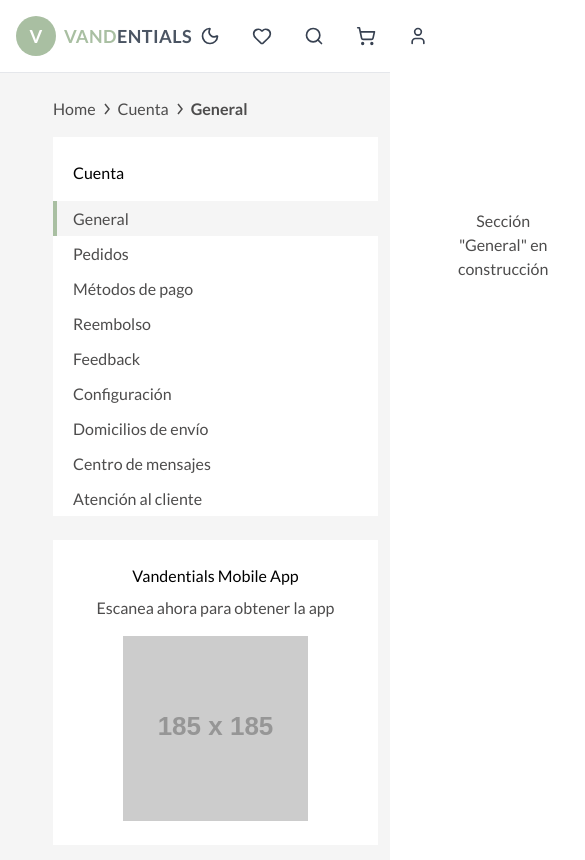
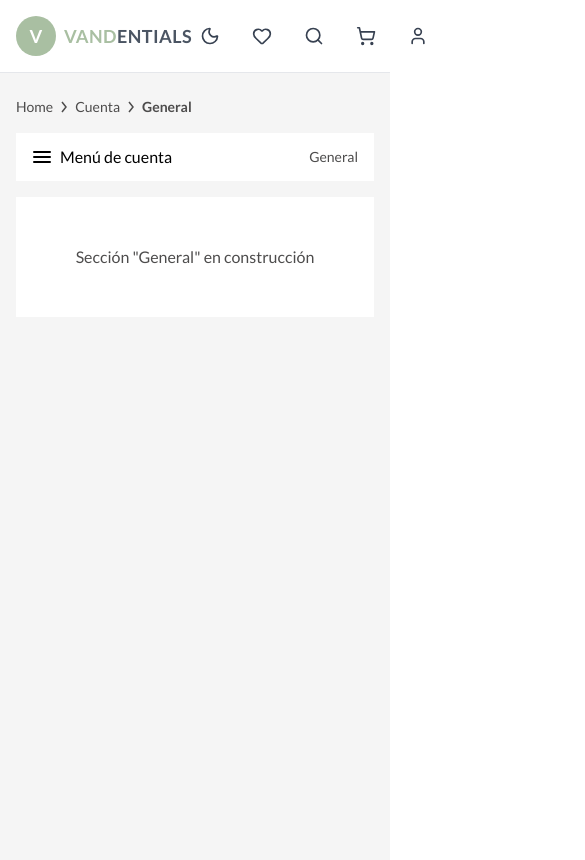
Before and after one commit to ArathCamacho/e-commerce-test, a React (Vite) app in the folder frontend/: page /cuenta in a window 390 px wide. Shown: the top 860 px of the page, 585 px wide, since content can reach past the window. Built offline with nearby package versions, Linux system fonts and the light colour scheme; what @designbycode/tailwindcss-text-stroke would draw is missing.

Commit message:
Account features - updated

```diff
--- a/frontend/src/components/account/AccountSidebar.jsx
+++ b/frontend/src/components/account/AccountSidebar.jsx
@@ -1,7 +1,7 @@
 import { useNavigate } from 'react-router-dom'
 import { useState, useRef, useEffect } from 'react'
 
-export function AccountSidebar({ activeSection, onSectionChange }) {
+export function AccountSidebar({ activeSection, onSectionChange, isOpen = false, onClose = () => { } }) {
     const navigate = useNavigate()
     const [indicatorStyle, setIndicatorStyle] = useState({ top: 0, height: 0 })
     const itemsRef = useRef({})
@@ -29,9 +29,40 @@ export function AccountSidebar({ activeSection, onSectionChange }) {
     }, [activeSection])
 
     return (
-        <div className="w-[325px] flex flex-col gap-6 flex-shrink-0 sticky top-6 self-start">
+        <>
+            {/* Mobile Overlay */}
+            {isOpen && (
+                <div
+                    className="fixed inset-0 bg-black/50 z-40 lg:hidden"
+                    onClick={onClose}
+                />
+            )}
+
+            {/* Sidebar */}
+            <div className={`
+                fixed lg:static top-0 left-0 h-full lg:h-auto
+                w-[280px] sm:w-[325px] lg:w-[325px]
+                flex flex-col gap-6 flex-shrink-0
+                lg:sticky lg:top-6 self-start
+                bg-[rgb(245,245,245)] dark:bg-zinc-950 lg:bg-transparent
+                z-50 lg:z-auto
+                transform transition-transform duration-300 ease-in-out
+                ${isOpen ? 'translate-x-0' : '-translate-x-full lg:translate-x-0'}
+                overflow-y-auto lg:overflow-visible
+                pt-4 lg:pt-0
+            `}>
+                {/* Mobile Close Button */}
+                <button
+                    onClick={onClose}
+                    className="lg:hidden absolute top-4 right-4 text-black dark:text-zinc-100 p-2"
+                >
+                    <svg width="24" height="24" viewBox="0 0 24 24" fill="none">
+                        <path d="M18 6L6 18M6 6l12 12" stroke="currentColor" strokeWidth="2" strokeLinecap="round" />
+                    </svg>
+                </button>
+
                 {/* Account Navigation Container */}
-            <div className="bg-white dark:bg-zinc-900">
+                <div className="bg-white dark:bg-zinc-900 mx-4 lg:mx-0">
                     {/* Header */}
                     <div className="px-5 pt-6 pb-4">
                         <h2 className="text-base font-normal text-black dark:text-zinc-100">
@@ -70,8 +101,8 @@ export function AccountSidebar({ activeSection, onSectionChange }) {
                     </nav>
                 </div>
 
-            {/* QR Code Container */}
-            <div className="bg-white dark:bg-zinc-900 px-5 py-6">
+                {/* QR Code Container - Hidden on mobile */}
+                <div className="hidden lg:block bg-white dark:bg-zinc-900 px-5 py-6 mx-4 lg:mx-0">
                     <p className="text-base font-light text-black dark:text-zinc-100 text-center mb-2">
                         Vandentials Mobile App
                     </p>
@@ -87,5 +118,6 @@ export function AccountSidebar({ activeSection, onSectionChange }) {
                     </div>
                 </div>
             </div>
+        </>
     )
 }
--- a/frontend/src/components/account/address/AddressCard.jsx
+++ b/frontend/src/components/account/address/AddressCard.jsx
@@ -9,11 +9,11 @@ export function AddressCard({ address, onEdit, onDelete, onClick }) {
     return (
         <fieldset
             onClick={() => onClick(address.id)}
-            className={`p-5 relative cursor-pointer transition-all ${address.isDefault
+            className={`p-5 relative cursor-pointer transition-all w-full sm:w-auto ${address.isDefault
                 ? 'bg-[rgb(240,244,239)] dark:bg-zinc-800 border border-[rgb(169,191,162)] dark:border-[rgb(169,191,162)]'
                 : 'bg-white dark:bg-zinc-900 border border-gray-200 dark:border-zinc-700'
                 }`}
-            style={{ width: ADDRESS_CARD_WIDTH, minHeight: ADDRESS_CARD_MIN_HEIGHT }}
+            style={{ width: 'auto', maxWidth: '100%', minWidth: '252px', minHeight: ADDRESS_CARD_MIN_HEIGHT }}
         >
             {/* Default Label */}
             {address.isDefault && (
--- a/frontend/src/components/account/payment/PaymentCard.jsx
+++ b/frontend/src/components/account/payment/PaymentCard.jsx
@@ -12,11 +12,11 @@ export function PaymentCard({ card, onEdit, onDelete, onClick }) {
     return (
         <fieldset
             onClick={() => onClick(card.id)}
-            className={`p-5 relative cursor-pointer transition-all ${card.isDefault
+            className={`p-5 relative cursor-pointer transition-all w-full sm:w-auto ${card.isDefault
                 ? 'bg-[rgb(240,244,239)] dark:bg-zinc-800 border border-[rgb(169,191,162)] dark:border-[rgb(169,191,162)]'
                 : 'bg-white dark:bg-zinc-900 border border-gray-200 dark:border-zinc-700'
                 }`}
-            style={{ width: ADDRESS_CARD_WIDTH, minHeight: ADDRESS_CARD_MIN_HEIGHT }}
+            style={{ width: 'auto', maxWidth: '100%', minWidth: '252px', minHeight: ADDRESS_CARD_MIN_HEIGHT }}
         >
             {/* Default Label */}
             {card.isDefault && (
--- a/frontend/src/pages/Account.jsx
+++ b/frontend/src/pages/Account.jsx
@@ -11,13 +11,24 @@ export function Account() {
     const [filterStatus, setFilterStatus] = useState('all')
     const [timeFilter, setTimeFilter] = useState('last-year')
     const [underlineStyle, setUnderlineStyle] = useState({ left: 0, width: 0 })
+    const [sidebarOpen, setSidebarOpen] = useState(false)
     const tabsRef = useRef({})
+    const tabsContainerRef = useRef(null)
 
     useEffect(() => {
         const activeTab = tabsRef.current[filterStatus]
-        if (activeTab) {
+        const container = tabsContainerRef.current
+
+        if (activeTab && container) {
+            // Get the parent container's padding
+            const containerRect = container.getBoundingClientRect()
+            const tabRect = activeTab.getBoundingClientRect()
+
+            // Calculate position relative to the main container (including padding)
+            const leftOffset = tabRect.left - containerRect.left
+
             setUnderlineStyle({
-                left: activeTab.offsetLeft,
+                left: leftOffset,
                 width: activeTab.offsetWidth
             })
         }
@@ -41,49 +52,69 @@ export function Account() {
     return (
         <div className="min-h-screen bg-[rgb(245,245,245)] dark:bg-zinc-950 transition-colors duration-300 font-['Lato']">
             {/* Breadcrumb */}
-            <div className="bg-[rgb(245,245,245)] dark:bg-zinc-950 px-[53px] pt-6 pb-4">
-                <div className="flex items-center gap-2 text-base">
+            <div className="bg-[rgb(245,245,245)] dark:bg-zinc-950 px-4 sm:px-6 lg:px-[53px] pt-6 pb-4">
+                <div className="flex items-center gap-2 text-sm sm:text-base overflow-x-auto">
                     <button
                         onClick={() => navigate('/')}
-                        className="text-[rgb(77,76,76)] dark:text-zinc-400 font-light hover:underline"
+                        className="text-[rgb(77,76,76)] dark:text-zinc-400 font-light hover:underline whitespace-nowrap"
                     >
                         Home
                     </button>
-                    <svg width="6" height="12" viewBox="0 0 6 12" fill="none" className="text-[rgb(77,76,76)] dark:text-zinc-400">
+                    <svg width="6" height="12" viewBox="0 0 6 12" fill="none" className="text-[rgb(77,76,76)] dark:text-zinc-400 flex-shrink-0">
                         <path d="M1 1L5 6L1 11" stroke="currentColor" strokeWidth="1.5" />
                     </svg>
                     <button
                         onClick={() => setActiveSection('general')}
-                        className="text-[rgb(77,76,76)] dark:text-zinc-400 font-light hover:underline"
+                        className="text-[rgb(77,76,76)] dark:text-zinc-400 font-light hover:underline whitespace-nowrap"
                     >
                         Cuenta
                     </button>
-                    <svg width="6" height="12" viewBox="0 0 6 12" fill="none" className="text-[rgb(77,76,76)] dark:text-zinc-400">
+                    <svg width="6" height="12" viewBox="0 0 6 12" fill="none" className="text-[rgb(77,76,76)] dark:text-zinc-400 flex-shrink-0">
                         <path d="M1 1L5 6L1 11" stroke="currentColor" strokeWidth="1.5" />
                     </svg>
-                    <span className="text-[rgb(77,76,76)] dark:text-zinc-300 font-semibold">
+                    <span className="text-[rgb(77,76,76)] dark:text-zinc-300 font-semibold whitespace-nowrap">
                         {getSectionLabel()}
                     </span>
                 </div>
             </div>
 
-            <div className="flex gap-8 px-[53px] items-start">
+            <div className="flex flex-col lg:flex-row gap-0 lg:gap-8 px-4 sm:px-6 lg:px-[53px] items-start">
+                {/* Mobile Menu Button */}
+                <button
+                    onClick={() => setSidebarOpen(!sidebarOpen)}
+                    className="lg:hidden mb-4 flex items-center gap-2 text-base font-normal text-black dark:text-zinc-100 bg-white dark:bg-zinc-900 px-4 py-3 w-full"
+                >
+                    <svg width="20" height="20" viewBox="0 0 20 20" fill="none" className="text-black dark:text-zinc-100">
+                        <path d="M2 5h16M2 10h16M2 15h16" stroke="currentColor" strokeWidth="2" strokeLinecap="round" />
+                    </svg>
+                    <span>Menú de cuenta</span>
+                    <span className="ml-auto text-sm text-[rgb(77,76,76)] dark:text-zinc-400">{getSectionLabel()}</span>
+                </button>
+
                 {/* Sidebar */}
                 <AccountSidebar
                     activeSection={activeSection}
-                    onSectionChange={setActiveSection}
+                    onSectionChange={(section) => {
+                        setActiveSection(section)
+                        setSidebarOpen(false)
+                    }}
+                    isOpen={sidebarOpen}
+                    onClose={() => setSidebarOpen(false)}
                 />
 
                 {/* Main Content */}
-                <div className="flex-1 pt-6 pb-12">
+                <div className="flex-1 w-full lg:w-auto pt-0 lg:pt-6 pb-12">
                     {activeSection === 'pedidos' && (
                         <>
                             {/* Filters Bar */}
                             <div
-                                className="bg-white dark:bg-zinc-900 flex items-center justify-between px-5 mb-6 relative overflow-hidden w-full"
-                                style={{ height: '47px' }}
+                                ref={tabsContainerRef}
+                                className="bg-white dark:bg-zinc-900 mb-6 relative w-full"
                             >
-                                <div className="flex gap-8 h-full relative">
+                                {/* Content wrapper with padding */}
+                                <div className="flex flex-col sm:flex-row items-stretch sm:items-center justify-between px-3 sm:px-5 py-3 sm:py-0 gap-3 sm:gap-0" style={{ minHeight: '47px' }}>
+                                    {/* Tabs container */}
+                                    <div className="flex gap-4 sm:gap-8 relative overflow-x-auto scrollbar-hide" style={{ height: '47px' }}>
                                         {['all', 'pending', 'shipping', 'shipped', 'processed'].map((status) => {
                                             const labels = {
                                                 all: 'Ver todo',
@@ -97,7 +128,7 @@ export function Account() {
                                                     key={status}
                                                     ref={el => tabsRef.current[status] = el}
                                                     onClick={() => setFilterStatus(status)}
-                                                className={`text-base transition-colors relative h-full flex items-center ${filterStatus === status
+                                                    className={`text-sm sm:text-base transition-colors relative h-full flex items-center whitespace-nowrap px-1 ${filterStatus === status
                                                         ? 'text-black dark:text-zinc-100 font-normal'
                                                         : 'text-[rgb(77,76,76)] dark:text-zinc-400 font-light'
                                                         }`}
@@ -106,26 +137,33 @@ export function Account() {
                                                 </button>
                                             )
                                         })}
-                                    {/* Sliding Underline */}
-                                    <div
-                                        className="absolute bottom-0 h-1 bg-[rgb(169,191,162)] transition-all duration-300 ease-in-out"
-                                        style={{
-                                            left: `${underlineStyle.left}px`,
-                                            width: `${underlineStyle.width}px`
-                                        }}
-                                    />
                                     </div>
 
                                     {/* Time Filter */}
                                     <select
                                         value={timeFilter}
                                         onChange={(e) => setTimeFilter(e.target.value)}
-                                    className="w-[215px] h-[25px] px-3 border border-[rgb(77,76,76)] dark:border-zinc-700 text-base font-light text-black dark:text-zinc-100 bg-white dark:bg-zinc-900 focus:outline-none"
+                                        className="w-full sm:w-[215px] h-[35px] sm:h-[25px] px-3 border border-[rgb(77,76,76)] dark:border-zinc-700 text-sm sm:text-base font-light text-black dark:text-zinc-100 bg-white dark:bg-zinc-900 focus:outline-none"
                                     >
                                         <option value="last-year">Todo/Último año</option>
                                         <option value="last-month">Último mes</option>
                                         <option value="last-week">Última semana</option>
                                     </select>
+                                </div>
+
+                                {/* Sliding Underline - positioned at absolute bottom of container */}
+                                <div
+                                    className="absolute bottom-0 left-0 right-0 h-1 bg-transparent hidden sm:block"
+                                >
+                                    <div
+                                        className="h-full bg-[rgb(169,191,162)] transition-all duration-300 ease-in-out"
+                                        style={{
+                                            marginLeft: `${underlineStyle.left}px`,
+                                            width: `${underlineStyle.width}px`
+                                        }}
+                                    />
+                                </div>
+
                             </div>
 
                             {/* Orders List */}
```
Also changed, not shown: frontend/src/components/account/OrdersList.jsx (+16 -16 lines), frontend/src/index.css (+9 -0 lines). Lines whose indentation alone changed are shown as unchanged.
